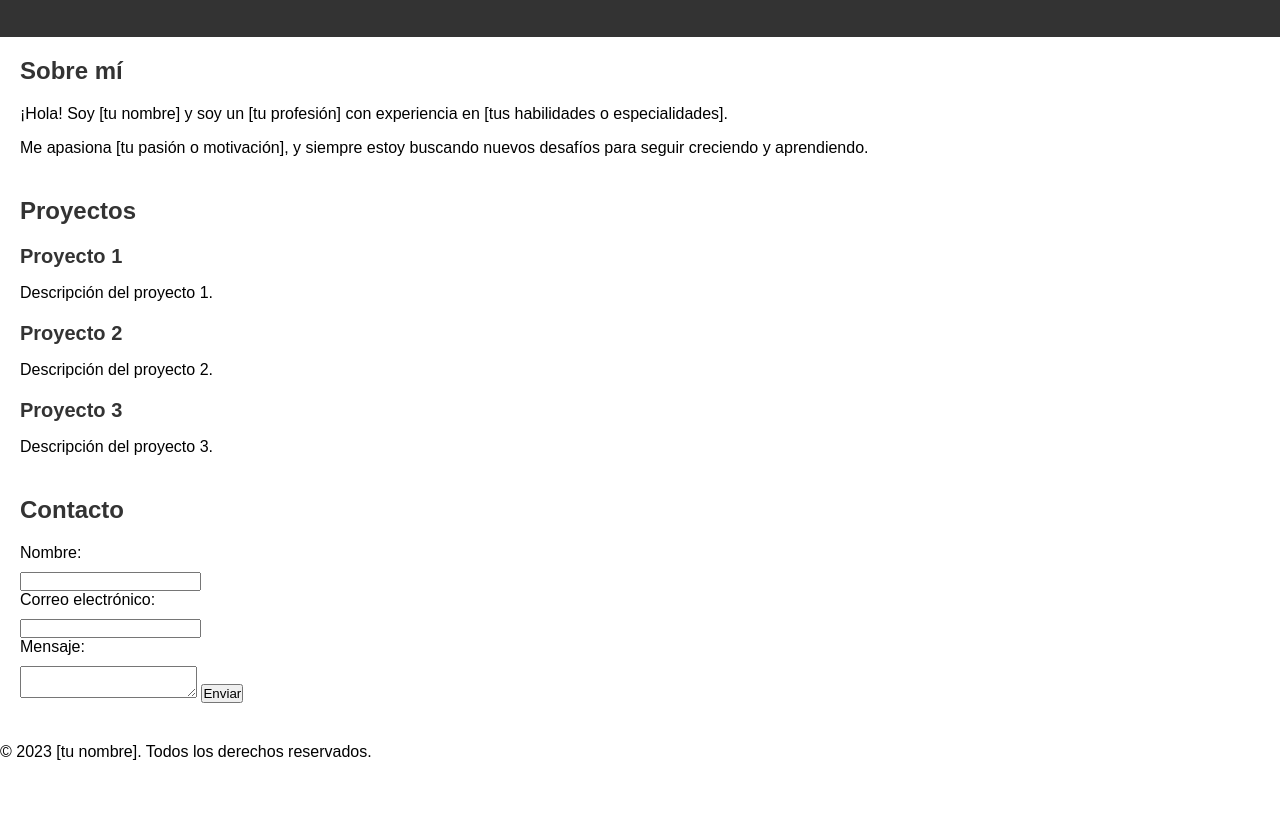
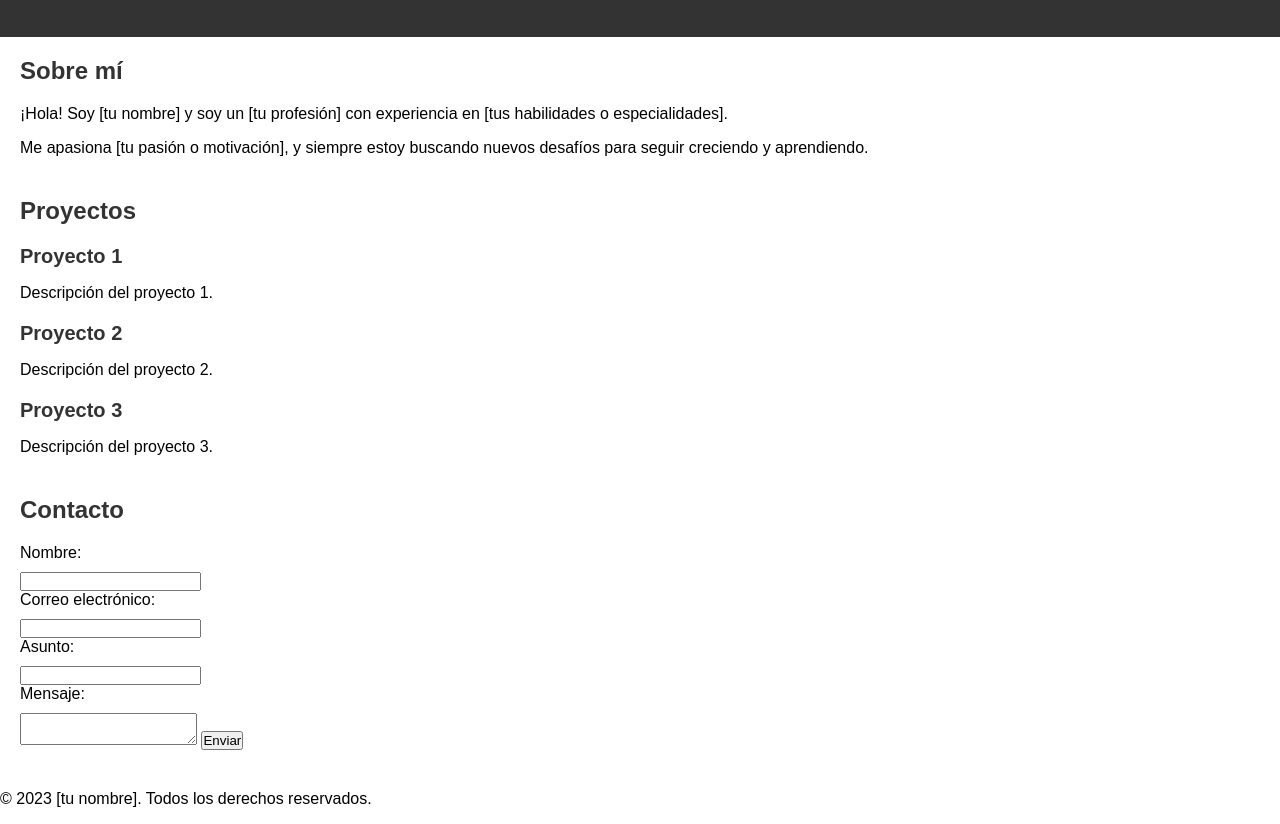
Before and after one commit to HernanDiaz94/PagPersonal, a plain HTML site: page index.html in a window 1280 px wide. Shown: the part 121-945 px from the top of the page. Before the commit the page ends 898 px from the top, so only its background shows below. Drawn offline with Linux system fonts and the light colour scheme.

Commit message:
se agrego asunto en form contacto

```diff
--- a/index.html
+++ b/index.html
@@ -45,6 +45,8 @@
 				<input type="text" id="nombre" name="nombre">
 				<label for="email">Correo electrónico:</label>
 				<input type="email" id="email" name="email">
+				<label for="email">Asunto:</label>
+				<input type="text" id="asunto" name="asunto">
 				<label for="mensaje">Mensaje:</label>
 				<textarea id="mensaje" name="mensaje"></textarea>
 				<input type="submit" value="Enviar">
```
